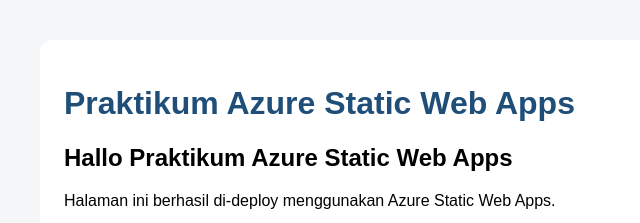
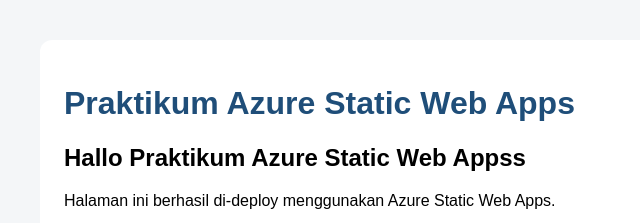
Before and after one commit to aaliyafazila/repo-swa-019, a plain HTML site: page index.html in a window 1280 px wide. Shown: the top 223 px of the page, 0-640 px from the left. Drawn offline with Linux system fonts and the light colour scheme.

Commit message:
Update index.html

```diff
--- a/index.html
+++ b/index.html
@@ -12,7 +12,7 @@
 <body>
     <div class="container">
         <h1>Praktikum Azure Static Web Apps</h1>
-        <h2>Hallo Praktikum Azure Static Web Apps</h2>
+        <h2>Hallo Praktikum Azure Static Web Appss</h2>
         <p>Halaman ini berhasil di-deploy menggunakan Azure Static Web Apps.</p>
         <p>Layanan: Azure Static Web Apps</p>
         <p>Deployment: GitHub Repository</p>
```
